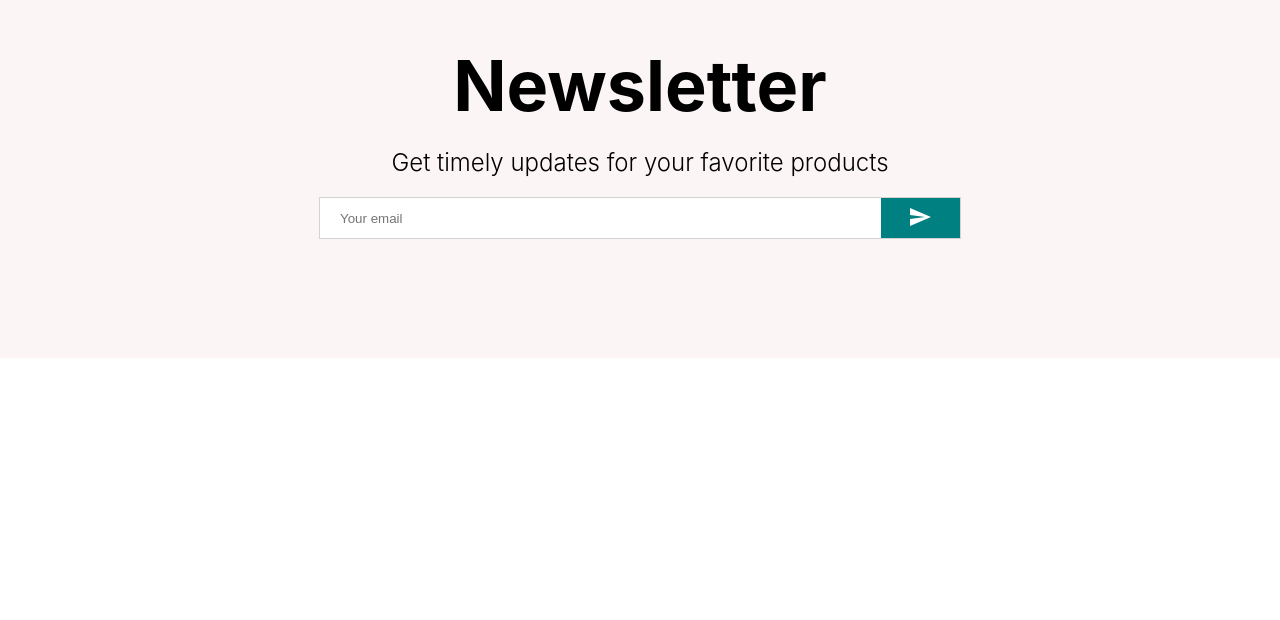
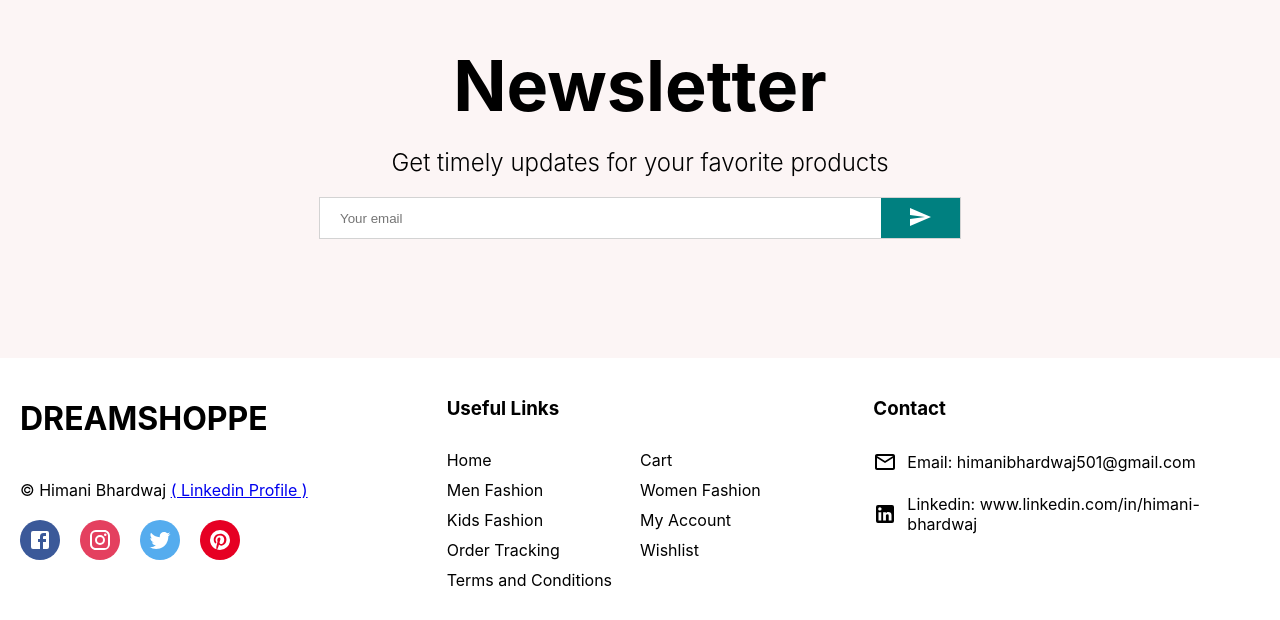
Before and after one commit to himani501/DreamShoppe, a React (Create React App) app: page / in a window 1280 px wide. Shown: the part 2760-3380 px from the top of the page. Before the commit the page ends 3118 px from the top, so only its background shows below. Built offline with nearby package versions, Linux system fonts and the light colour scheme.

Commit message:
implemented footer

```diff
--- /dev/null
+++ b/src/components/Footer.js
@@ -0,0 +1,106 @@
+import React from "react";
+import styled from "styled-components";
+import {EmailOutlined, Facebook, Instagram, LinkedIn, Pinterest, Twitter} from "@mui/icons-material";
+
+const Container = styled.div`
+  display: flex;
+`
+const Left = styled.div`
+  flex: 1;
+  display: flex;
+  flex-direction: column;
+  padding: 20px;
+`
+const Logo = styled.h1`
+`
+const Desc = styled.p`
+  margin: 20px 0px;
+`
+const SocialContainer = styled.div`
+  display: flex;
+`
+const SocialIcon = styled.div`
+  width: 40px;
+  height: 40px;
+  border-radius: 50%;
+  color: white;
+  background-color: #${props=>props.color};   // props in styled components
+  display: flex;
+  align-items: center;
+  justify-content: center;
+  margin-right: 20px;
+`
+const Center = styled.div`
+  flex: 1;
+  padding: 20px;
+`
+const Title = styled.h3`
+  margin-bottom: 30px;
+`
+const List = styled.ul`
+  margin: 0;
+  padding: 0;
+  list-style: none;
+  display: flex;
+  flex-wrap: wrap;
+`
+const ListItem = styled.li`
+  width: 50%;
+  margin-bottom: 10px;
+`
+const Right = styled.div`
+  flex: 1;
+  padding: 20px;
+`
+const ContactItem = styled.div`
+  margin-bottom: 20px;
+  display: flex;
+  align-items: center;
+`
+const Footer = () => {
+    return (
+        <Container>
+            <Left>
+                <Logo>DREAMSHOPPE</Logo>
+                <Desc>
+                    &copy; Himani Bhardwaj <a href="https://www.linkedin.com/in/himani-bhardwaj/">( Linkedin Profile )</a>
+                </Desc>
+                <SocialContainer>
+                    <SocialIcon color="3B5999">
+                        <Facebook/>
+                    </SocialIcon>
+                    <SocialIcon color="E4405F">
+                        <Instagram/>
+                    </SocialIcon>
+                    <SocialIcon color="55ACEE">
+                        <Twitter/>
+                    </SocialIcon>
+                    <SocialIcon color="E60023">
+                        <Pinterest/>
+                    </SocialIcon>
+                </SocialContainer>
+            </Left>
+            <Center>
+                <Title>Useful Links</Title>
+                <List>
+                    <ListItem>Home</ListItem>
+                    <ListItem>Cart</ListItem>
+                    <ListItem>Men Fashion</ListItem>
+                    <ListItem>Women Fashion</ListItem>
+                    <ListItem>Kids Fashion</ListItem>
+                    <ListItem>My Account</ListItem>
+                    <ListItem>Order Tracking</ListItem>
+                    <ListItem>Wishlist</ListItem>
+                    <ListItem>Terms and Conditions</ListItem>
+                </List>
+            </Center>
+            <Right>
+                <Title>Contact</Title>
+                <ContactItem><EmailOutlined style={{marginRight:"10px"}}/>Email: himanibhardwaj501@gmail.com</ContactItem>
+                <ContactItem><LinkedIn style={{marginRight:"10px"}}/>Linkedin: www.linkedin.com/in/himani-bhardwaj</ContactItem>
+            </Right>
+        </Container>
+    )
+}
+
+export default Footer
--- a/src/pages/Home.js
+++ b/src/pages/Home.js
@@ -5,6 +5,7 @@ import Slider from "../components/Slider";
 import Categories from "../components/Categories";
 import Products from "../components/Products";
 import Newsletter from "../components/Newsletter";
+import Footer from "../components/Footer";
 
 export const Home = () => {
   return (
@@ -15,6 +16,7 @@ export const Home = () => {
           <Categories/>
           <Products/>
           <Newsletter/>
+          <Footer/>
       </div>
   )
 }
```
